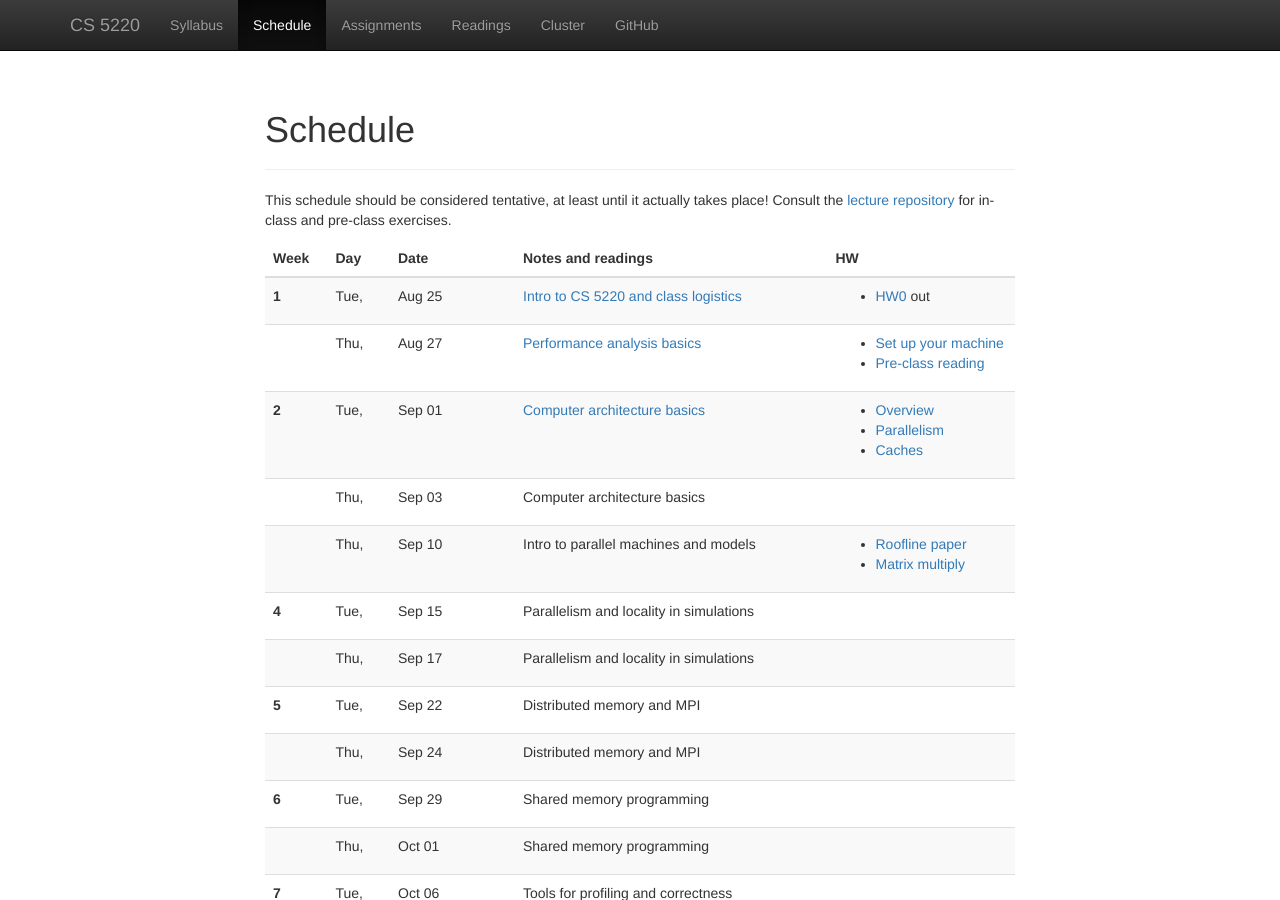
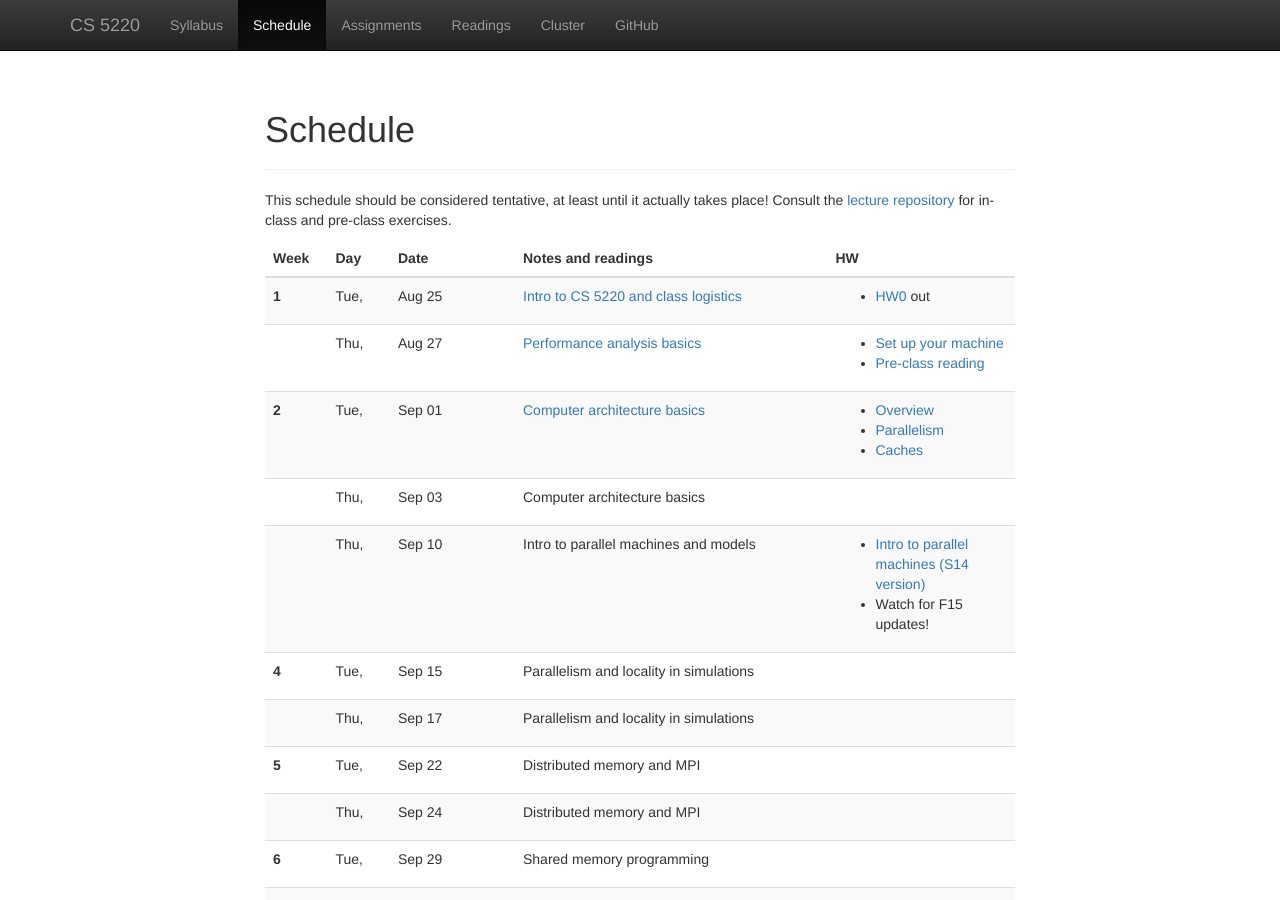
Before and after one commit to cornell-cs5220-f15/cornell-cs5220-f15.github.io, a Jekyll site: the page built from schedule.html, in a window 1280 px wide and 900 px high. Built offline with Jekyll 4.4.1, drawn with Linux system fonts in a browser that asks for light colours; nearby versions of some CDN libraries.

Commit message:
Update lectures to point ahead.

```diff
--- a/_data/lectures.yml
+++ b/_data/lectures.yml
@@ -38,6 +38,9 @@
     - <a href="slides/2015-09-08-matmul.html">Matrix multiply</a>
   date: 2015-09-10
   info: Intro to parallel machines and models
+  hw:
+    - <a href="http://www.cs.cornell.edu/~bindel/class/cs5220-s14/lectures/lec05.pdf">Intro to parallel machines (S14 version)</a>
+    - Watch for F15 updates!
 #
 # ==================
 # Week 3
```
